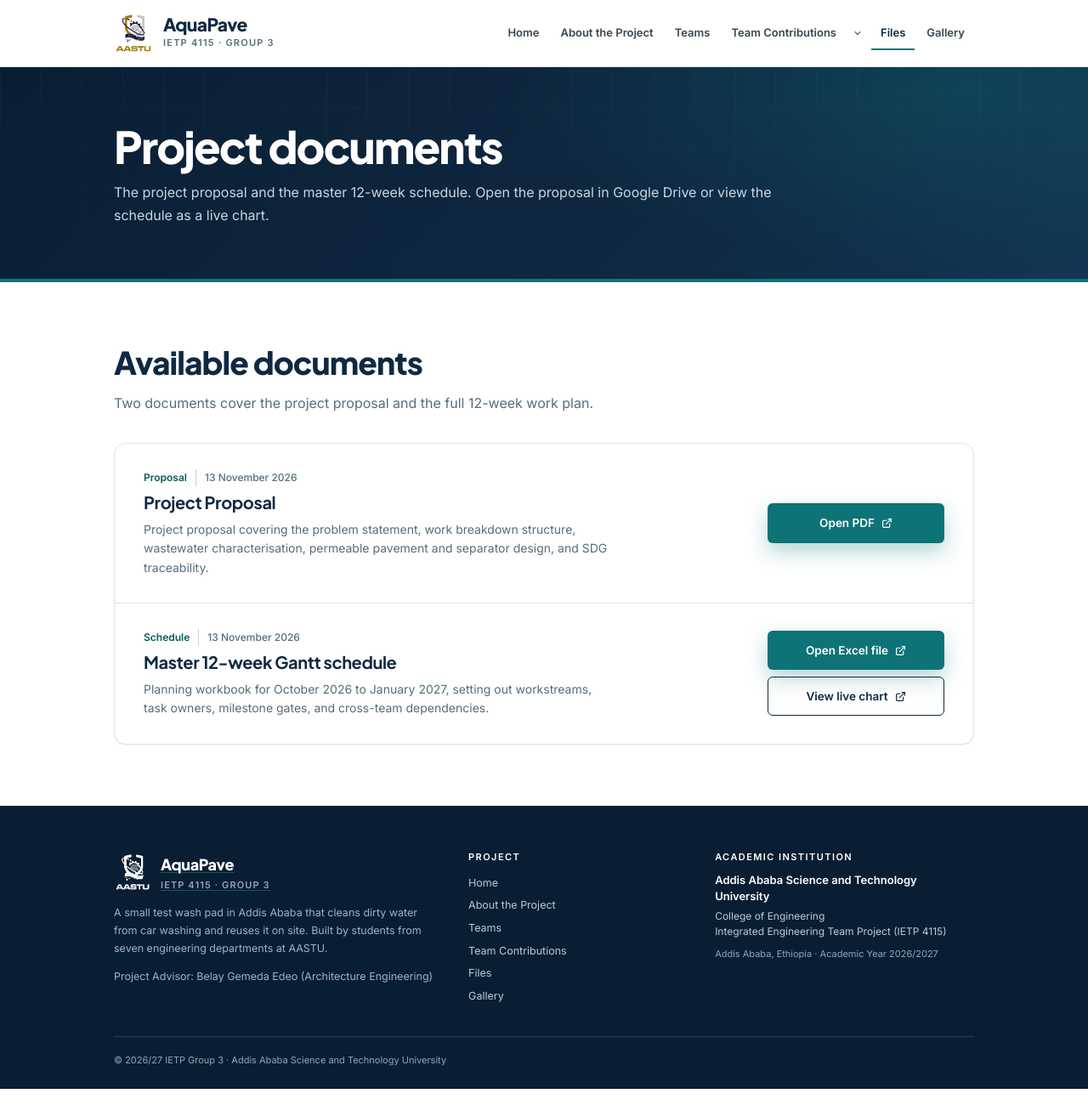
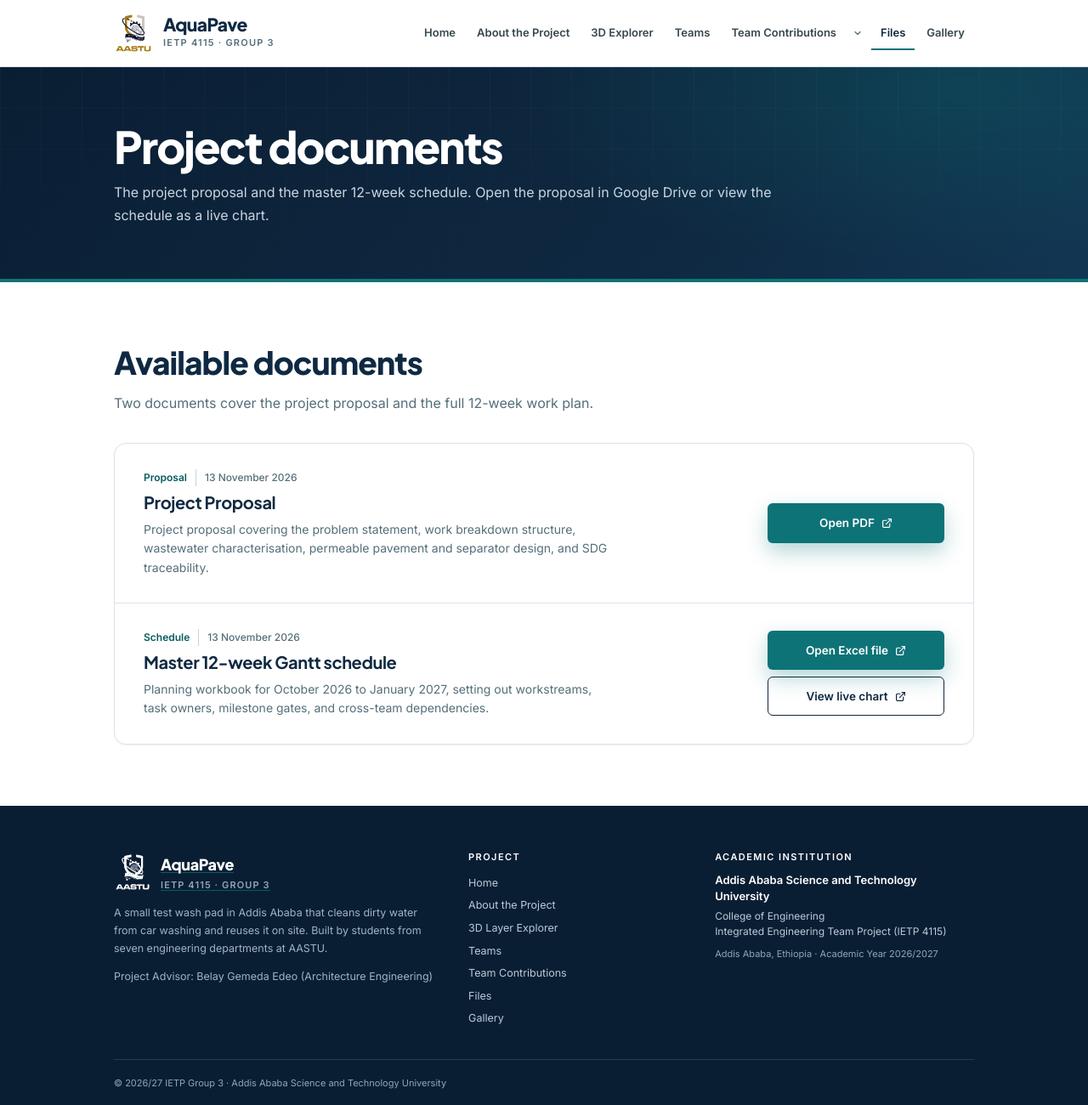
Before and after one commit to bella-247/AquaPave, a plain HTML site: page files.html in a window 1280 px wide. Shown: the whole page at 85% size. Drawn offline with Linux system fonts and the light colour scheme.

Commit message:
fix(nav): add 3D Explorer link to navbar and footer across all remaining pages

```diff
--- a/files.html
+++ b/files.html
@@ -39,6 +39,7 @@
         <ul>
           <li><a href="index.html">Home</a></li>
           <li><a href="about.html">About the Project</a></li>
+          <li><a href="3d-explorer.html">3D Explorer</a></li>
           <li><a href="teams.html">Teams</a></li>
           <li class="nav-dropdown">
             <div class="nav-dropdown-row">
@@ -140,6 +141,7 @@
           <h4>Project</h4>
           <a href="index.html">Home</a>
           <a href="about.html">About the Project</a>
+          <a href="3d-explorer.html">3D Layer Explorer</a>
           <a href="teams.html">Teams</a>
           <a href="contributions.html">Team Contributions</a>
           <a href="files.html" aria-current="page">Files</a>
```
Also changed, not shown: contributions.html (+2 -0 lines), gallery.html (+2 -0 lines), member-abel-mekonnen.html (+2 -0 lines), member-betelhem-tewodros.html (+2 -0 lines), member-bezawit-yohannes.html (+2 -0 lines), member-fikir-tadesse.html (+2 -0 lines), member-helen-abiti.html (+2 -0 lines), member-helen-kinfu.html (+2 -0 lines), member-khalid-mustefa.html (+2 -0 lines), member-natnael-gebeyehu.html (+2 -0 lines), member-negasi-brhanu.html (+2 -0 lines), member-tamiru-masresha.html (+2 -0 lines), teams.html (+2 -0 lines).
